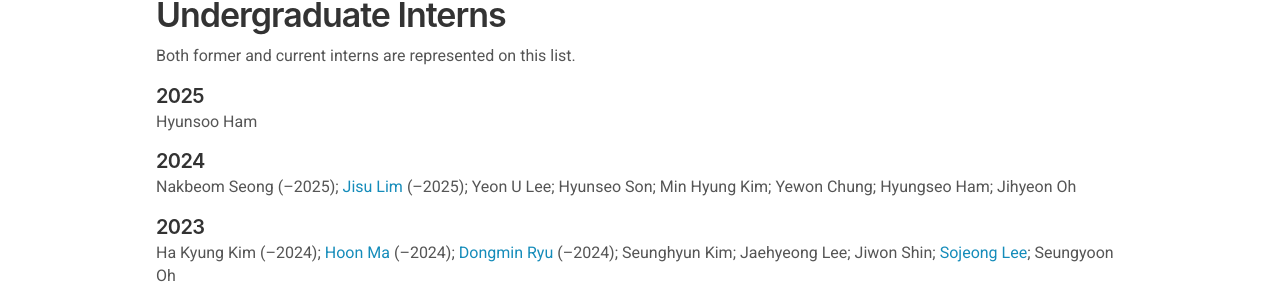
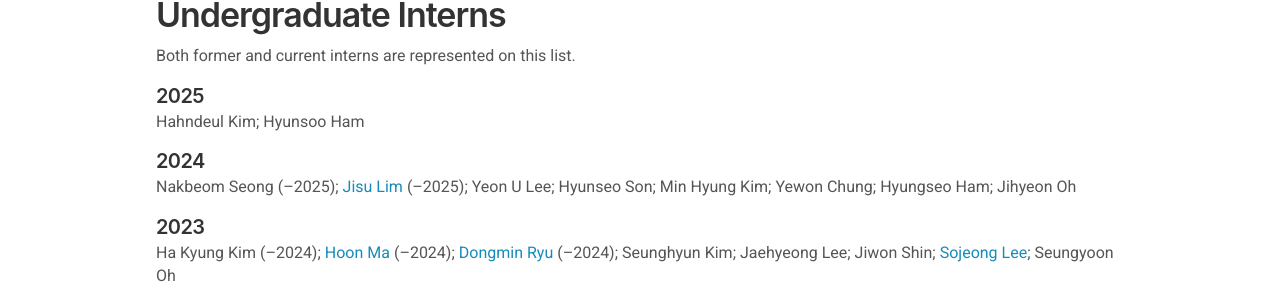
Before and after one commit to ChangLabSNU/ChangLabSNU.github.io, a Jekyll site: the page built from _pages/team.md, in a window 1280 px wide and 900 px high, scrolled down 1902 px. Shown: the part 148-453 px from the top of the window. Built offline with Jekyll 4.4.1, drawn with Linux system fonts in a browser that asks for light colours; nearby versions of some CDN libraries; some web fonts are replaced.

Commit message:
Add Hahndeul to the list of interns.

```diff
--- a/_data/alumni_interns.yml
+++ b/_data/alumni_interns.yml
@@ -1,3 +1,8 @@
+- name: Hahndeul Kim
+  year_begin: 2025
+  year_end: 2025
+  affiliation_then: Seoul National University
+
 - name: Hyunsoo Ham
   year_begin: 2025
   year_end: 2025
```
